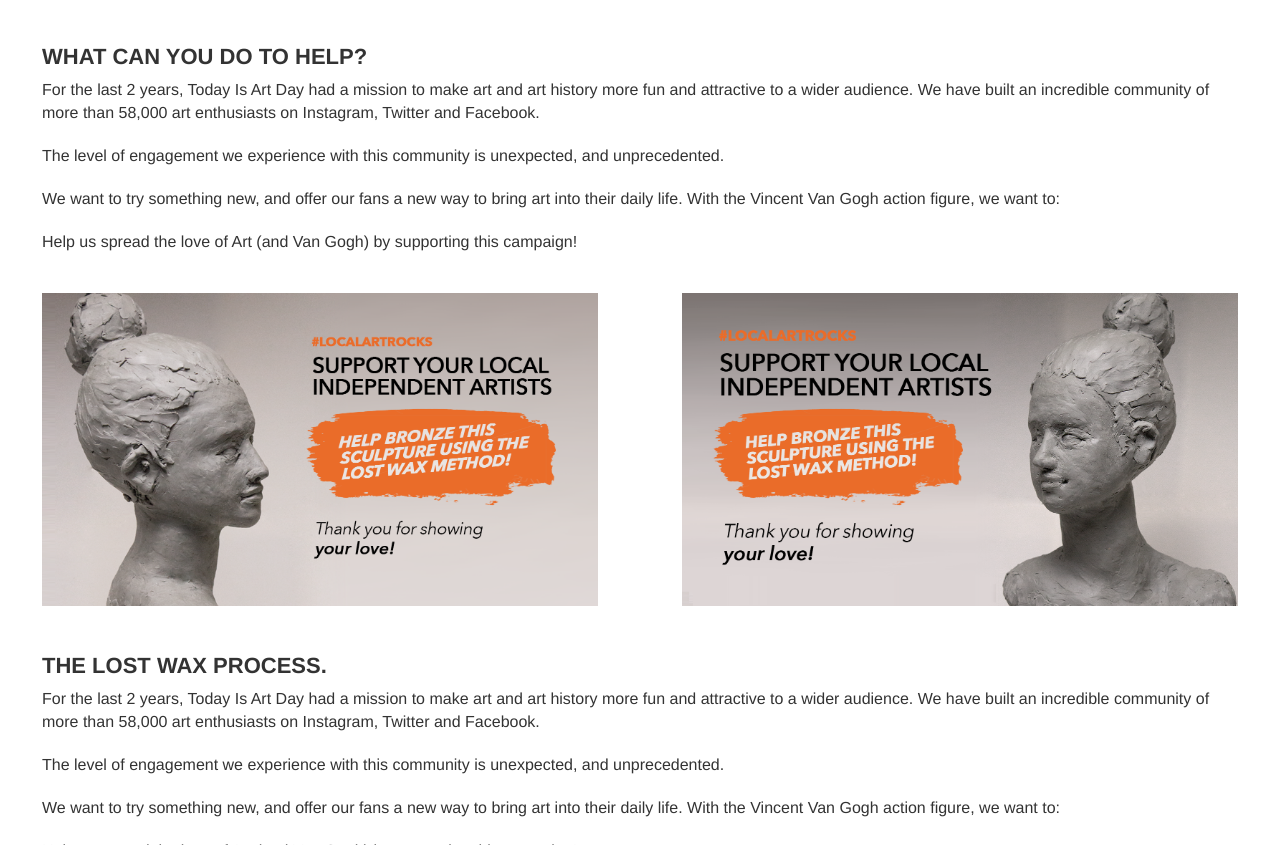
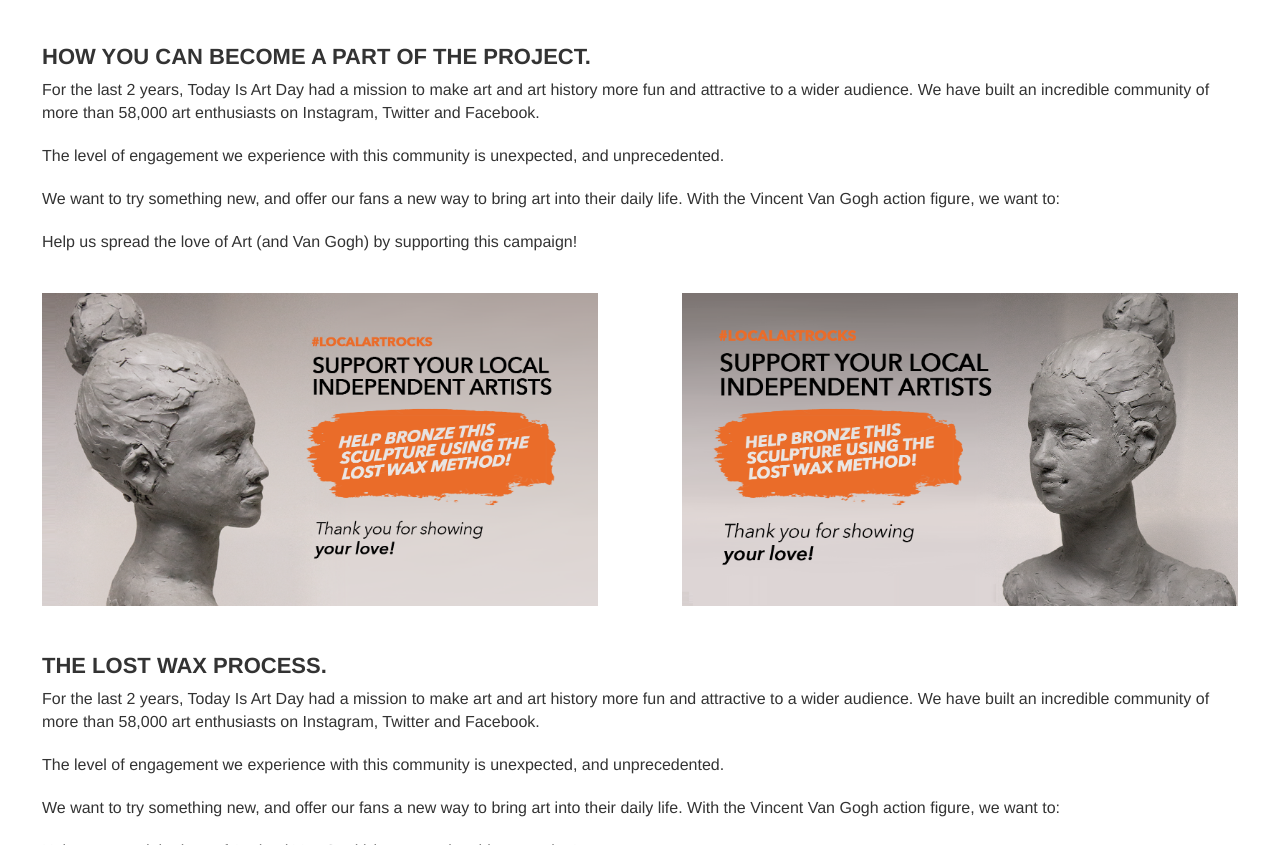
Before and after one commit to njamesnyc/sculpture.nicholasmaciolek.com, a plain HTML site: page index.html in a window 1280 px wide. Shown: the part 1115-1960 px from the top of the page. Drawn offline with nearby package versions, Linux system fonts and the light colour scheme.

Commit message:
Update index.html

```diff
--- a/index.html
+++ b/index.html
@@ -58,7 +58,7 @@
         <div class="row description-window">
             <div class="col-xs-12 description-container">
                 <h1>
-                    What can you do to help?
+                    How you can become a part of the project.
                 </h1>
                 <p>
                     For the last 2 years, Today Is Art Day had a mission to
```
